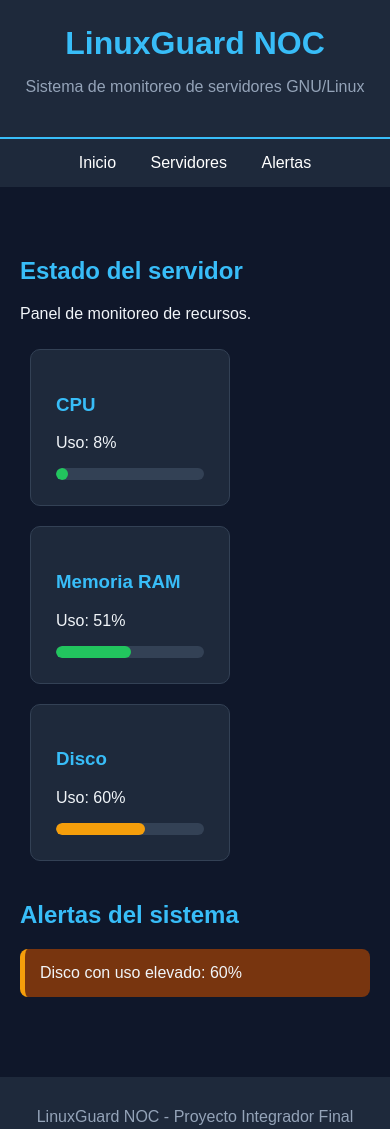
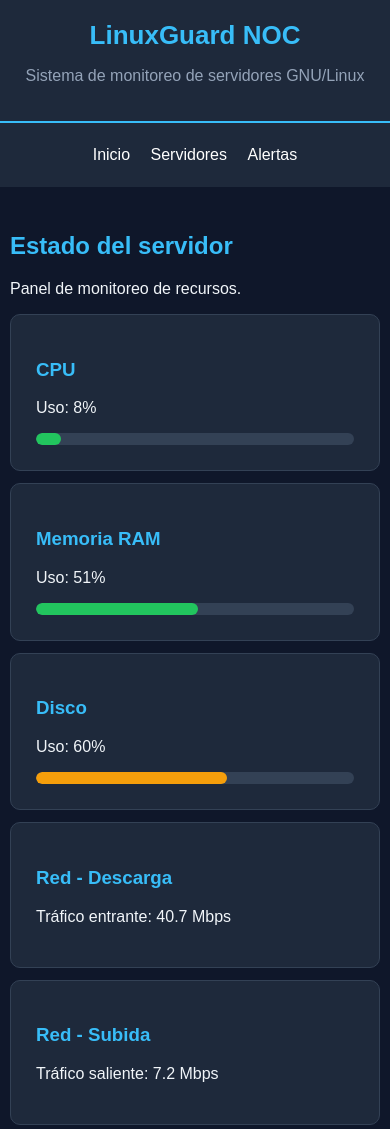
Before and after one commit to frxxn-linuxadmin/linuxguard-noc, a plain HTML site: page frontend/index.html in a window 390 px wide. Shown: the top 1129 px of the page. Drawn offline with Linux system fonts and the light colour scheme.

Commit message:
Agregar monitoreo de red y diseño responsive

```diff
--- a/frontend/css/style.css
+++ b/frontend/css/style.css
@@ -61,15 +61,52 @@ section h2 {
 }
 
 /* Tarjetas de monitoreo */
-article {
+#servidores article {
     display: inline-block;
+    vertical-align: top;
+    width: calc(33.333% - 24px);
+    min-width: 0;
+    margin: 10px;
+    padding: 25px;
     background-color: #1e293b;
-    padding: 25px;
-    margin: 10px;
+    border: 1px solid #334155;
     border-radius: 10px;
-    min-width: 200px;
-    border: 1px solid #334155;
 }
+
+/* Tablets */
+@media (max-width: 900px) {
+    #servidores article {
+        width: calc(50% - 24px);
+    }
+}
+
+/* Celulares */
+@media (max-width: 600px) {
+    header {
+        padding: 20px 12px;
+    }
+
+    header h1 {
+        font-size: 26px;
+    }
+
+    nav a {
+        display: inline-block;
+        margin: 8px;
+    }
+
+    main {
+        margin: 15px auto;
+        padding: 10px;
+    }
+
+    #servidores article {
+        display: block;
+        width: 100%;
+        margin: 12px 0;
+    }
+}
+
 
 article h3 {
     color: #38bdf8;
--- a/frontend/index.html
+++ b/frontend/index.html
@@ -52,6 +52,23 @@
             </article>
 
 
+            <article>
+                <h3>Red - Descarga</h3>
+                <p>
+                    Tráfico entrante:
+                    <span id="red-entrada">0.0</span> Mbps
+                </p>
+            </article>
+
+            <article>
+                <h3>Red - Subida</h3>
+                <p>
+                    Tráfico saliente:
+                <span id="red-salida">0.0</span> Mbps
+                </p>
+            </article>
+
+
         </section>
 
 
--- a/frontend/js/app.js
+++ b/frontend/js/app.js
@@ -66,6 +66,14 @@ function actualizarRecursos() {
     const ram = Math.floor(Math.random() * 101);
     const disco = 60;
 
+    // Simulación de tráfico de red en Mbps
+    const entrada = (Math.random() * 100).toFixed(1);
+    const salida = (Math.random() * 50).toFixed(1);
+
+    document.getElementById("red-entrada").textContent = entrada;
+    document.getElementById("red-salida").textContent = salida;
+
+
     document.getElementById("cpu").textContent = cpu;
     document.getElementById("ram").textContent = ram;
     document.getElementById("disco").textContent = disco;
```
